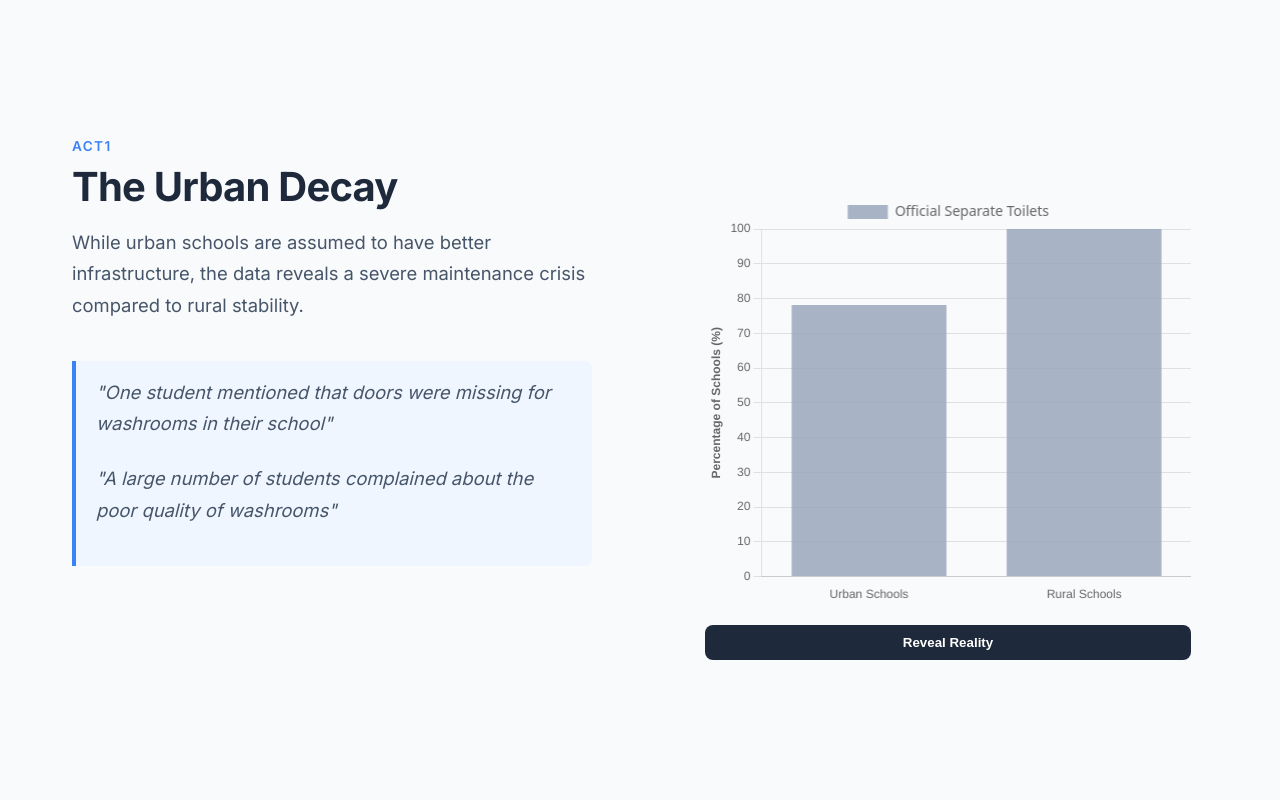
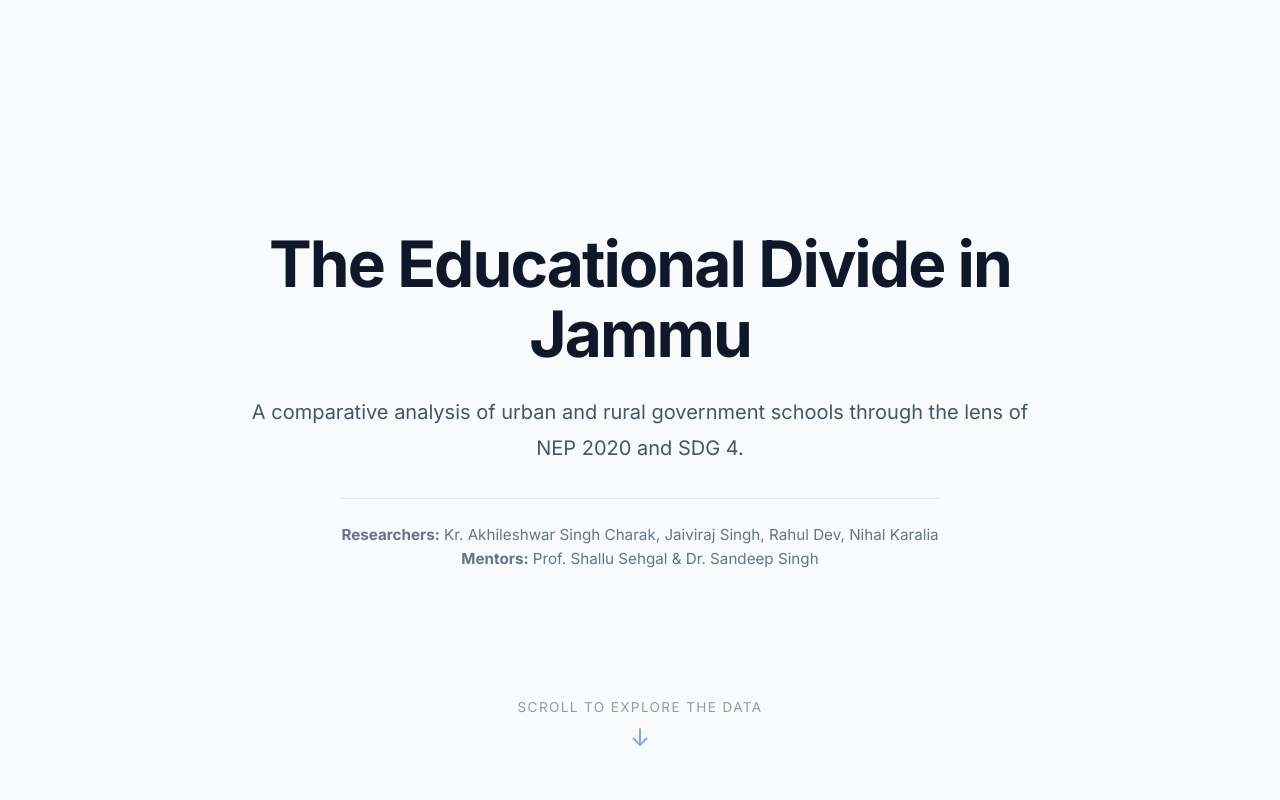
Before and after one commit to JaivirajSingh/edu-research-dashboard, a React (Vite) app: page / in a window 1280 px wide. Shown: the top 800 px of the page. Built offline with nearby package versions, Linux system fonts and the light colour scheme.

Commit message:
Add hero section

```diff
--- a/src/App.css
+++ b/src/App.css
@@ -10,6 +10,95 @@ body {
     font-family: 'Inter', sans-serif;
     background-color: #f8fafc;
     color: #0f172a;
+}
+
+/* Hero css */
+.hero-container {
+    min-height: 100vh;
+    display: flex;
+    flex-direction: column;
+    justify-content: center;
+    align-items: center;
+    padding: 2rem;
+    position: relative;
+    text-align: center;
+    background-color: #f8fafc;
+}
+
+.hero-content {
+    max-width: 800px;
+    z-index: 10;
+}
+
+.hero-eyebrow {
+    text-transform: uppercase;
+    letter-spacing: 0.15em;
+    color: #3b82f6;
+    font-weight: 700;
+    font-size: 0.9rem;
+    display: block;
+    margin-bottom: 1.5rem;
+}
+
+.hero-title {
+    font-size: clamp(3rem, 5vw, 4.5rem);
+    font-weight: 800;
+    color: #0f172a;
+    line-height: 1.1;
+    letter-spacing: -0.03em;
+    margin-bottom: 1.5rem;
+}
+
+.hero-subtitle {
+    font-size: 1.25rem;
+    color: #475569;
+    line-height: 1.8;
+    margin-bottom: 2rem;
+}
+
+.hero-authors {
+    font-size: 0.95rem;
+    color: #64748b;
+    line-height: 1.6;
+    border-top: 1px solid #e2e8f0;
+    padding-top: 1.5rem;
+    display: inline-block;
+}
+
+.hero-scroll-indicator {
+    position: absolute;
+    bottom: 3rem;
+    display: flex;
+    flex-direction: column;
+    align-items: center;
+    opacity: 0.7;
+    animation: bounce 2s infinite;
+}
+
+.hero-scroll-text {
+    font-size: 0.85rem;
+    text-transform: uppercase;
+    letter-spacing: 0.1em;
+    color: #64748b;
+    margin-bottom: 0.5rem;
+}
+
+.hero-chevron {
+    font-size: 1.5rem;
+    color: #3b82f6;
+}
+
+/* Bounce animation for arrow*/
+@keyframes bounce {
+    0%, 20%, 50%, 80%, 100% {
+        transform: translateY(0);
+    }
+    40% {
+        transform: translateY(-20px);
+    }
+    60% {
+        transform: translateY(-10px);
+    }
 }
 
 /*The Main Layout */
--- a/src/App.jsx
+++ b/src/App.jsx
@@ -3,6 +3,7 @@ import StoryData from "./data/storyData"
 import Act1Chart from "./components/Act1Chart"
 import Act2Chart from "./components/Act2Chart"
 import StoryBlock from "./components/StoryBlock"
+import Hero from "./components/Hero"
 
 const chartRegistry = {
     act1: Act1Chart,
@@ -35,6 +36,7 @@ export default function App() {
 
     return (
         <>
+            <Hero />
             <div className="master">
 
                 {/* Left column is narrative */}
--- /dev/null
+++ b/src/components/Hero.jsx
@@ -0,0 +1,21 @@
+export default function Hero() {
+    return (
+        <div className="hero-container">
+            <div className="hero-content">
+                <h1 className="hero-title">The Educational Divide in Jammu</h1>
+                <p className="hero-subtitle">
+                    A comparative analysis of urban and rural government schools through the lens of NEP 2020 and SDG 4.
+                </p>
+                <div className="hero-authors">
+                    <p><strong>Researchers:</strong> Kr. Akhileshwar Singh Charak, Jaiviraj Singh, Rahul Dev, Nihal Karalia</p>
+                    <p><strong>Mentors:</strong> Prof. Shallu Sehgal & Dr. Sandeep Singh</p>
+                </div>
+            </div>
+
+            <div className="hero-scroll-indicator">
+                <p className="hero-scroll-text">Scroll to Explore the Data</p>
+                <div className="hero-chevron">↓</div>
+            </div>
+        </div>
+    );
+}
```
